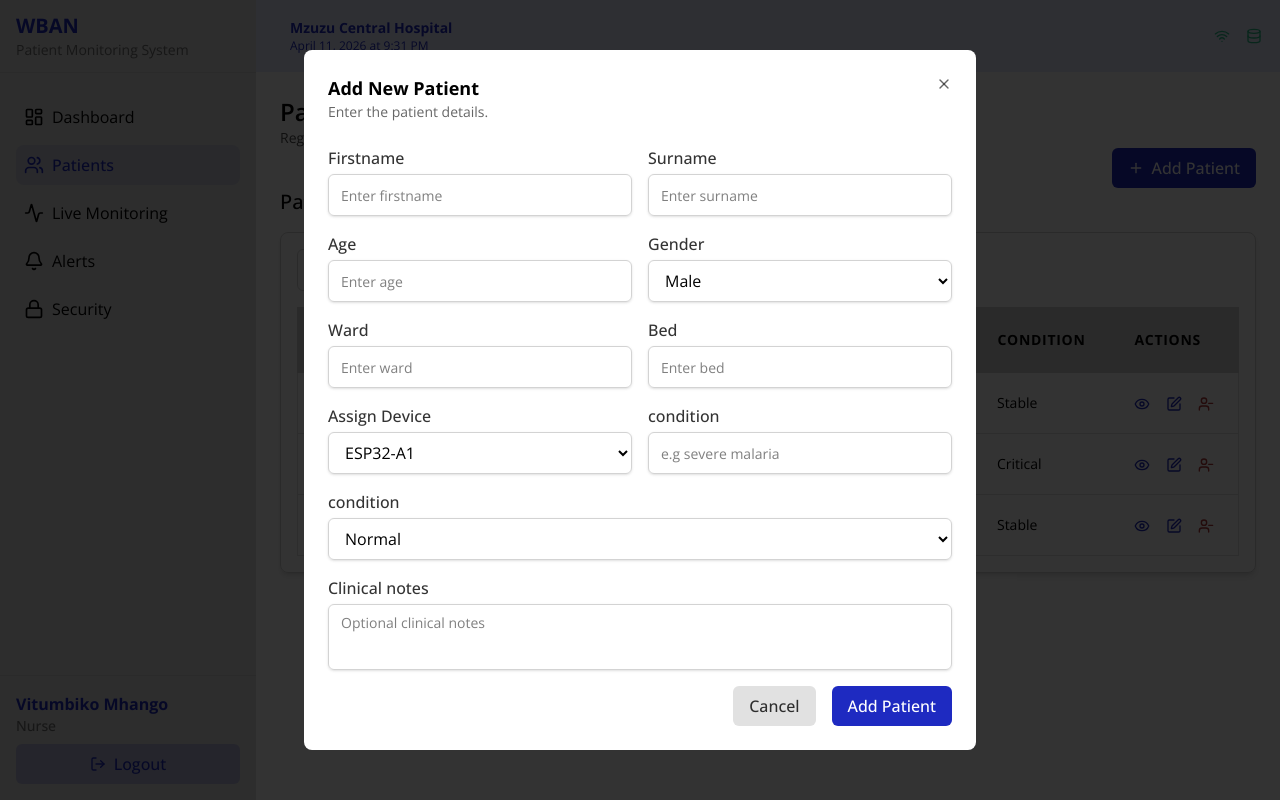
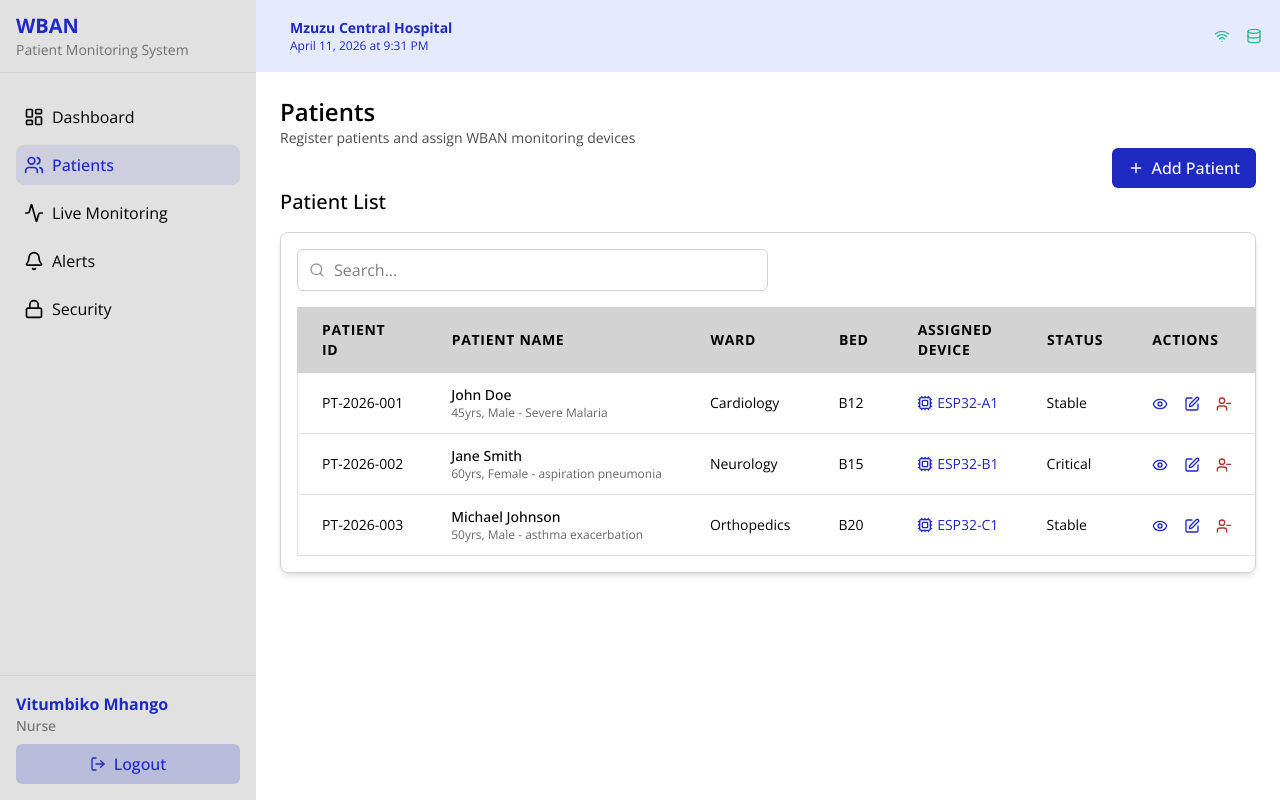
Before and after one commit to Vitumbiko-Mhango/wban-ui, a React (Vite) app: page /staff/patients in a window 1280 px wide. Built offline with nearby package versions, Linux system fonts and the light colour scheme.

Commit message:
updated patient form ui'

```diff
--- a/src/components/PatientForm.jsx
+++ b/src/components/PatientForm.jsx
@@ -2,12 +2,12 @@ import { X } from "lucide-react";
 import React from "react";
 import Button from "./common/Button";
 
-const PatientForm = () => {
+const PatientForm = ({ closeForm }) => {
   return (
     <div className="absolute z-50 inset-0 flex items-center justify-center bg-dark-a0/80">
       <form className="relative bg-light-a0 p-6 rounded-lg max-w-2xl max-h-[90vh] overflow-y-auto w-full">
         <div className="absolute right-6">
-          <button className="text-dark-a0/60 hover:text-dark-a0 cursor-pointer">
+          <button onClick={closeForm} type="button" className="text-dark-a0/60 hover:text-dark-a0 cursor-pointer">
             <X className="size-4" />
           </button>
         </div>
@@ -170,8 +170,8 @@ const PatientForm = () => {
 
           {/* buttons */}
           <div className="flex justify-end gap-4">
-            <Button size="md" variant="secondary">Cancel</Button>
-            <Button size="md">Add Patient</Button>
+            <Button size="md" variant="secondary" onClick={closeForm} type="button">Cancel</Button>
+            <Button size="md" type="submit">Add Patient</Button>
           </div>
         </div>
       </form>
--- a/src/pages/staff/Patients.jsx
+++ b/src/pages/staff/Patients.jsx
@@ -1,4 +1,4 @@
-import React from "react";
+import React, { useState } from "react";
 import GeneralTable from "../../components/common/GeneralTable";
 import Heading from "../../components/common/Heading";
 import { Cpu, Eye, Plus, SquarePen, UserMinus } from "lucide-react";
@@ -6,6 +6,8 @@ import Button from "../../components/common/Button";
 import PatientForm from "../../components/PatientForm";
 
 const Patients = () => {
+  const [openForm, setOpenForm] = useState(false);
+
   const patientsData = [
     {
       id: "PT-2026-001",
@@ -15,7 +17,8 @@ const Patients = () => {
       ward: "Cardiology",
       bed: "B12",
       assignedDevice: "ESP32-A1",
-      condition: "Stable",
+      status: "Stable",
+      condition: "Severe Malaria"
     },
     {
       id: "PT-2026-002",
@@ -25,7 +28,8 @@ const Patients = () => {
       ward: "Neurology",
       bed: "B15",
       assignedDevice: "ESP32-B1",
-      condition: "Critical",
+      status: "Critical",
+      condition: "aspiration pneumonia"
     },
     {
       id: "PT-2026-003",
@@ -35,7 +39,8 @@ const Patients = () => {
       ward: "Orthopedics",
       bed: "B20",
       assignedDevice: "ESP32-C1",
-      condition: "Stable",
+      status: "Stable",
+      condition: "asthma exacerbation"
     },
   ];
 
@@ -48,7 +53,7 @@ const Patients = () => {
       />
 
       <div className="flex justify-end">
-        <Button variant="primary" size="md" iconLeft={Plus}>
+        <Button variant="primary" size="md" iconLeft={Plus} onClick={() => setOpenForm(true)}>
           Add Patient
         </Button>
       </div>
@@ -61,7 +66,7 @@ const Patients = () => {
           "Ward",
           "Bed",
           "Assigned Device",
-          "Condition",
+          "status",
           "Actions",
         ]}
         rows={patientsData}
@@ -74,7 +79,7 @@ const Patients = () => {
             <td className="px-6 py-3 font-medium whitespace-nowrap flex flex-col">
               {row.name}
               <span className="text-xs font-normal text-dark-a0/60">
-                {row.age}yrs, {row.gender}
+                {row.age}yrs, {row.gender} - {row.condition}
               </span>
             </td>
             <td className="px-6 py-3 whitespace-nowrap">{row.ward}</td>
@@ -85,7 +90,7 @@ const Patients = () => {
                 {row.assignedDevice}
               </div>
             </td>
-            <td className="px-6 py-3 whitespace-nowrap">{row.condition}</td>
+            <td className="px-6 py-3 whitespace-nowrap">{row.status}</td>
             <td className="px-6 py-3 space-x-4 whitespace-nowrap">
               <button
                 title="Monitor Patient"
@@ -110,7 +115,7 @@ const Patients = () => {
         )}
       />
 
-      <PatientForm />
+      {openForm && <PatientForm closeForm={() => setOpenForm(false)} />}
     </div>
   );
 };
```
